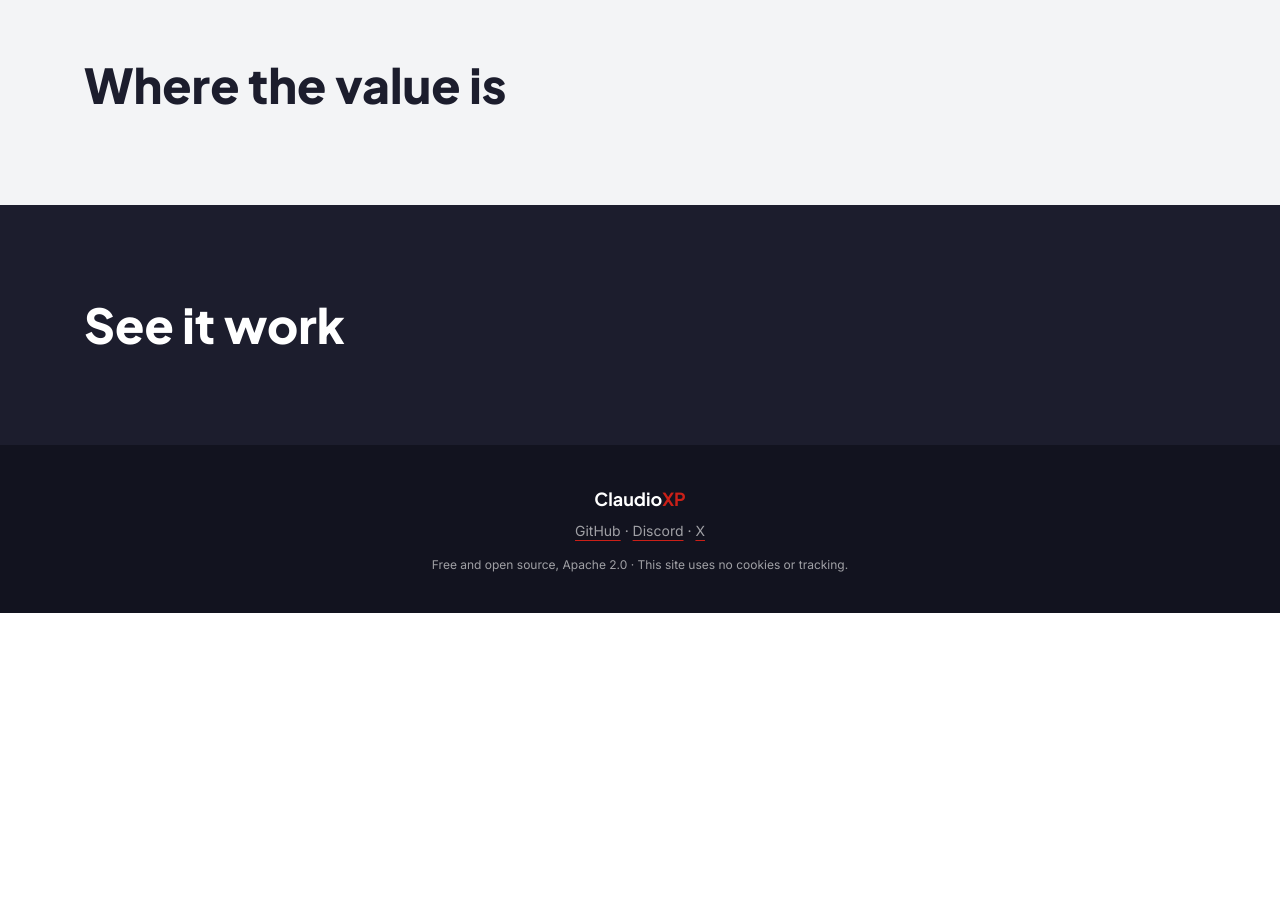
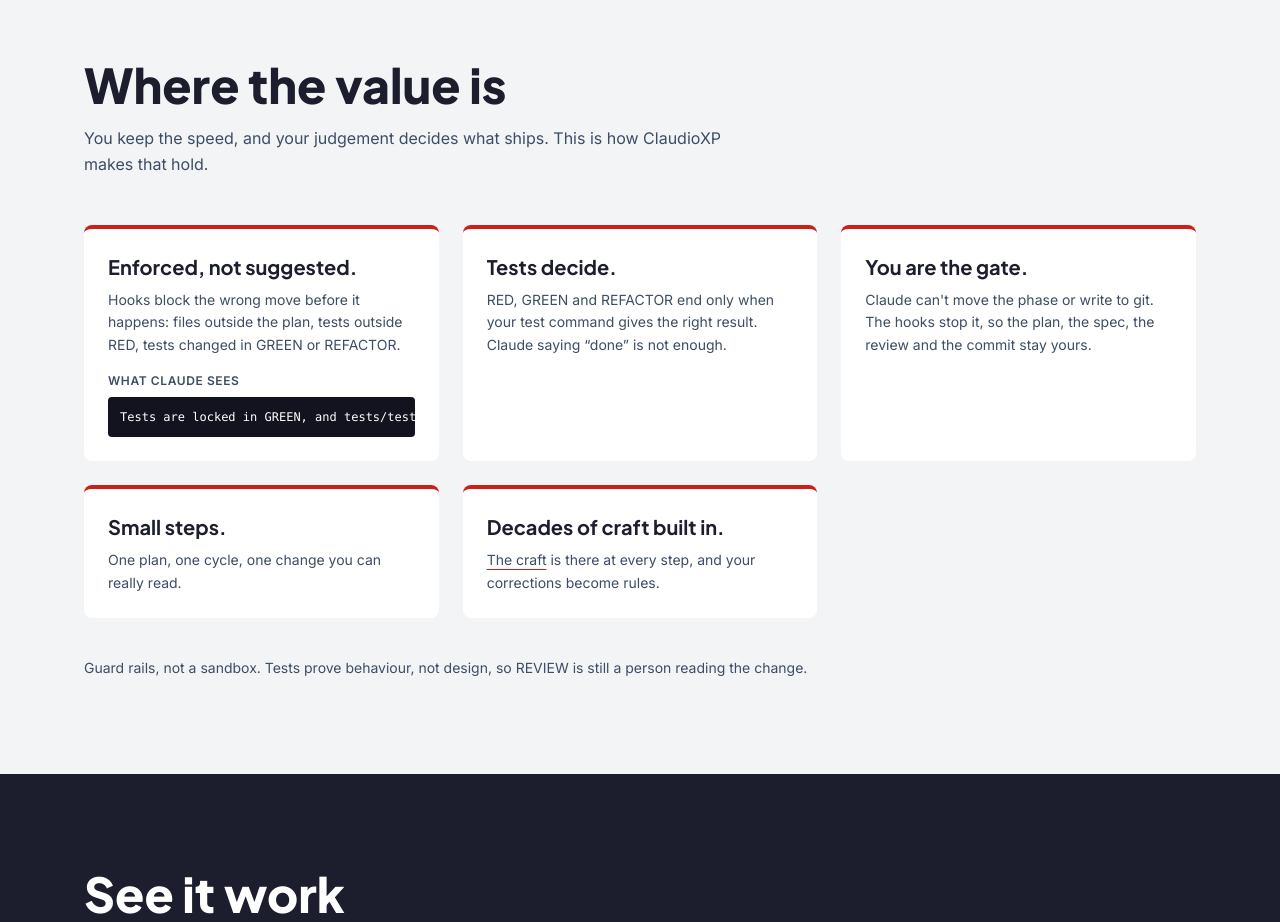
Before and after one commit to leandrodalbo/claudio-plugin, a plain HTML site: page website/index.html in a window 1280 px wide. Shown: the part 5200-6122 px from the top of the page. Before the commit the page ends 5813 px from the top, so only its background shows below. Drawn offline with nearby package versions, Linux system fonts and the light colour scheme.

Commit message:
6.7 where the value is

```diff
--- a/website/index.html
+++ b/website/index.html
@@ -481,7 +481,35 @@
   <!-- ============ 8. WHERE THE VALUE IS ============ -->
   <section id="value" class="scroll-mt-20 bg-mist py-24">
     <div class="mx-auto max-w-6xl px-5">
-      <h2 class="font-display text-4xl font-extrabold md:text-5xl">Where the value is</h2>
+      <h2 class="fade-up font-display text-4xl font-extrabold md:text-5xl">Where the value is</h2>
+      <p class="fade-up mt-4 max-w-2xl leading-relaxed text-slateink">You keep the speed, and your judgement decides what ships. This is how ClaudioXP makes that hold.</p>
+
+      <ul class="mt-12 grid gap-6 md:grid-cols-2 lg:grid-cols-3">
+        <li class="fade-up min-w-0 rounded-lg border-t-4 border-rooster bg-white p-6">
+          <h3 class="font-display text-xl font-bold">Enforced, not suggested.</h3>
+          <p class="mt-2 text-sm leading-relaxed text-slateink">Hooks block the wrong move before it happens: files outside the plan, tests outside RED, tests changed in GREEN or REFACTOR.</p>
+          <p class="mt-4 text-xs font-bold uppercase tracking-wider text-slateink">What Claude sees</p>
+          <pre class="mt-2 overflow-x-auto rounded bg-inkdeep p-3 text-xs text-white"><code>Tests are locked in GREEN, and tests/test_order.py is a test file. Go back to RED to change a test.</code></pre>
+        </li>
+        <li class="fade-up rounded-lg border-t-4 border-rooster bg-white p-6">
+          <h3 class="font-display text-xl font-bold">Tests decide.</h3>
+          <p class="mt-2 text-sm leading-relaxed text-slateink">RED, GREEN and REFACTOR end only when your test command gives the right result. Claude saying &ldquo;done&rdquo; is not enough.</p>
+        </li>
+        <li class="fade-up rounded-lg border-t-4 border-rooster bg-white p-6">
+          <h3 class="font-display text-xl font-bold">You are the gate.</h3>
+          <p class="mt-2 text-sm leading-relaxed text-slateink">Claude can't move the phase or write to git. The hooks stop it, so the plan, the spec, the review and the commit stay yours.</p>
+        </li>
+        <li class="fade-up rounded-lg border-t-4 border-rooster bg-white p-6">
+          <h3 class="font-display text-xl font-bold">Small steps.</h3>
+          <p class="mt-2 text-sm leading-relaxed text-slateink">One plan, one cycle, one change you can really read.</p>
+        </li>
+        <li class="fade-up rounded-lg border-t-4 border-rooster bg-white p-6">
+          <h3 class="font-display text-xl font-bold">Decades of craft built in.</h3>
+          <p class="mt-2 text-sm leading-relaxed text-slateink"><a href="#craft" class="underline decoration-rooster underline-offset-4 transition hover:text-rooster">The craft</a> is there at every step, and your corrections become rules.</p>
+        </li>
+      </ul>
+
+      <p class="fade-up mt-10 text-sm text-slateink">Guard rails, not a sandbox. Tests prove behaviour, not design, so REVIEW is still a person reading the change.</p>
     </div>
   </section>
 
```
